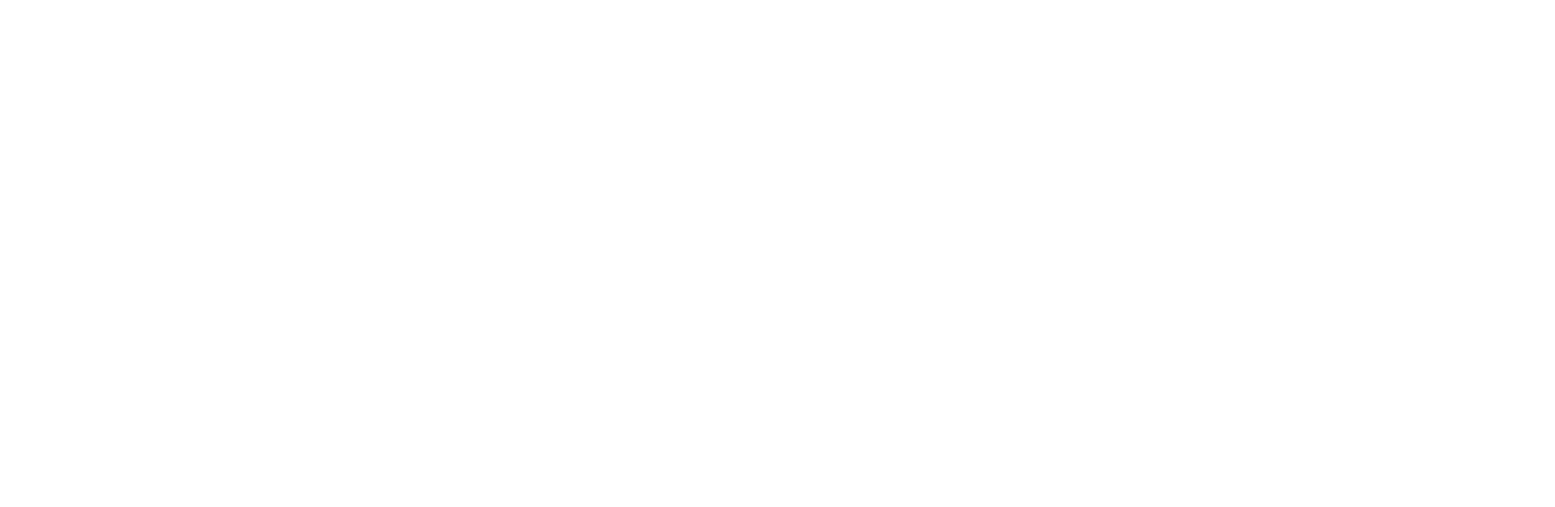
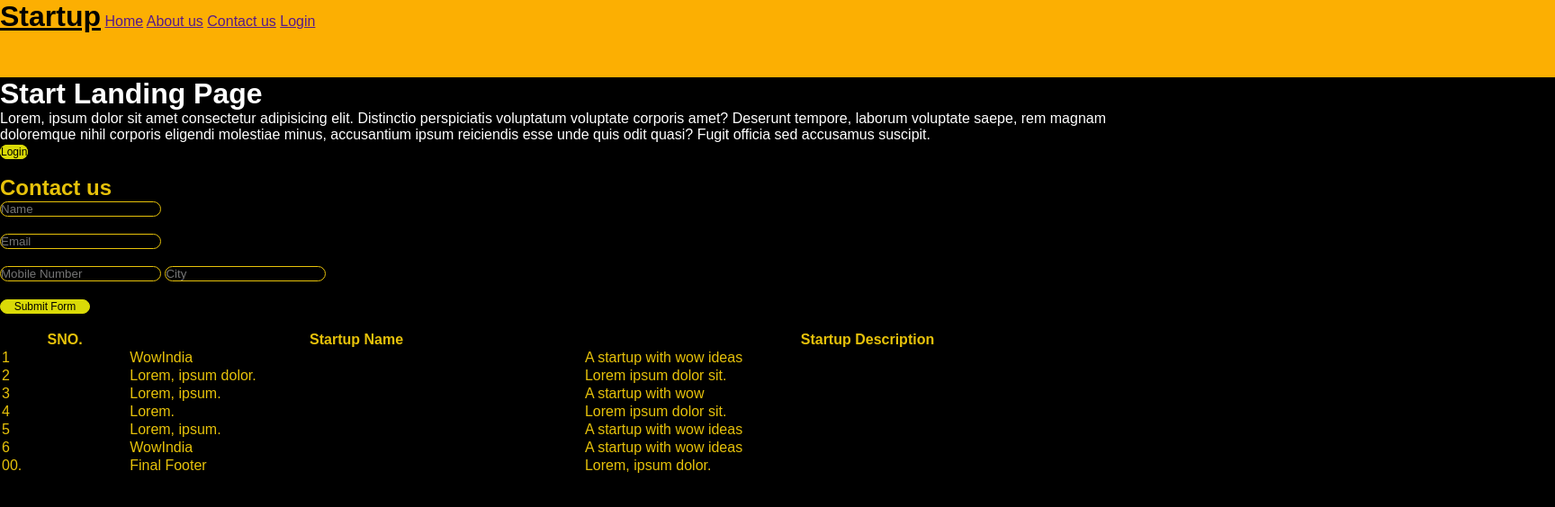
Before and after one commit to Mahi-Shrma/test123, a plain HTML site: page index.html in a window 1280 px wide. Shown: the whole page at 90% size, 1728 px wide, since content can reach past the window. Drawn offline with Linux system fonts and the light colour scheme.

Commit message:
Added css

```diff
--- a/index.html
+++ b/index.html
@@ -4,8 +4,81 @@
     <meta charset="UTF-8">
     <meta name="viewport" content="width=device-width, initial-scale=1.0">
     <title>Document</title>
+    <link href="./style.css" rel="Stylesheet">
 </head>
 <body>
-
+    <header>
+        <div id="navbar">
+            <div id="start">
+                <span><a href=""></a>Startup</span>
+            </div>
+            <div id=""main>
+               <span><a href="">Home</a> </span>
+               <span><a href="">About us</a> </span>
+               <span><a href="">Contact us</a> </span>
+               <span><a href="">Login</a> </span>
+            </div>
+          </div>
+    </header>
+    <main>
+        <h1>Start Landing Page</h1>
+        <p>Lorem, ipsum dolor sit amet consectetur adipisicing elit. Distinctio perspiciatis voluptatum voluptate corporis amet? Deserunt tempore, laborum voluptate saepe, rem magnam doloremque nihil corporis eligendi molestiae minus, accusantium ipsum reiciendis esse unde quis odit quasi? Fugit officia sed accusamus suscipit.</p>
+    <buttton class="btn" style="width: 100px">Login</buttton>
+    <br><br>
+    <h2>Contact us</h2>
+    <form>
+        <input type="text" placeholder="Name">
+        <br><br>
+        <input type="email" placeholder="Email">
+        <br><br>
+        <input type="tel" placeholder="Mobile Number">
+        <input type="text" placeholder="City">
+        <br><br>
+        <button class="btn" id="#btn1" type="submit">Submit Form</button>
+        <br><br>
+    </form>
+    <table>
+        <tr>
+            <th>SNO.</th>
+            <th>Startup Name</th>
+            <th>Startup Description</th>
+        </tr>
+        <tr>
+            <td>1</td>
+            <td>WowIndia</td>
+            <td>A startup with wow ideas</td>
+        </tr>
+        <tr>
+            <td>2</td>
+            <td>Lorem, ipsum dolor.</td>
+            <td>Lorem ipsum dolor sit.</td>
+        </tr>
+        <tr>
+            <td>3</td>
+            <td>Lorem, ipsum.</td>
+            <td>A startup with wow</td>
+        </tr>
+        <tr>
+            <td>4</td>
+            <td>Lorem.</td>
+            <td>Lorem ipsum dolor sit.</td>
+        </tr>
+        <tr>
+            <td>5</td>
+            <td>Lorem, ipsum.</td>
+            <td>A startup with wow ideas</td>
+        </tr>
+        <tr>
+            <td>6</td>
+            <td>WowIndia</td>
+            <td>A startup with wow ideas</td>
+        </tr>
+        <tr>
+            <td>00.</td>
+            <td>Final Footer</td>
+            <td>Lorem, ipsum dolor.</td>
+        </tr>
+    </table>
+</main>
 </body>
 </html>
--- /dev/null
+++ b/style.css
@@ -0,0 +1,66 @@
+*{
+    padding:0px;
+    margin: 0px;
+    font-family: Arial, Helvetica, sans-serif;
+    border: border-box;
+}
+#navbar>div{
+    display:inline-block;
+
+}
+#navbar{
+    width: 1728px;
+    height: 86px;
+    flex-shrink: 0;
+    background-color: #FCAF02;
+}
+#start{
+    font-family: Montsarret;
+    font-size: 32px;
+    font-style: normal;
+    font-weight: 700;
+    line-height: normal;
+    text-decoration-line: underline;
+    list-style: none;
+    padding:
+    align-items: center;
+}
+span>a{
+    align-items:right;
+}
+body{
+    background-color: black;
+}
+main{
+    background-color: black;
+}
+h1,p{
+    color: white;
+}
+.btn{
+    border-radius: 40px;
+    border: 1px solid rgb(218, 218, 7);
+    font-size: 12px;
+    background-color: rgb(218, 218, 7);
+    color: black;
+    width: 100px;
+}
+h2{
+    color: rgb(231, 194, 10);
+}
+input{
+    border: 1px solid rgb(231, 194, 10);
+    border-radius: 40px;
+    background-color: black;
+    color:yellow;
+}
+#btn1{
+    display: flex;
+    justify-content: center;
+    text-align: center;
+
+}
+table{
+    color:rgb(231, 194, 10);
+    width: 100%;
+}
```
